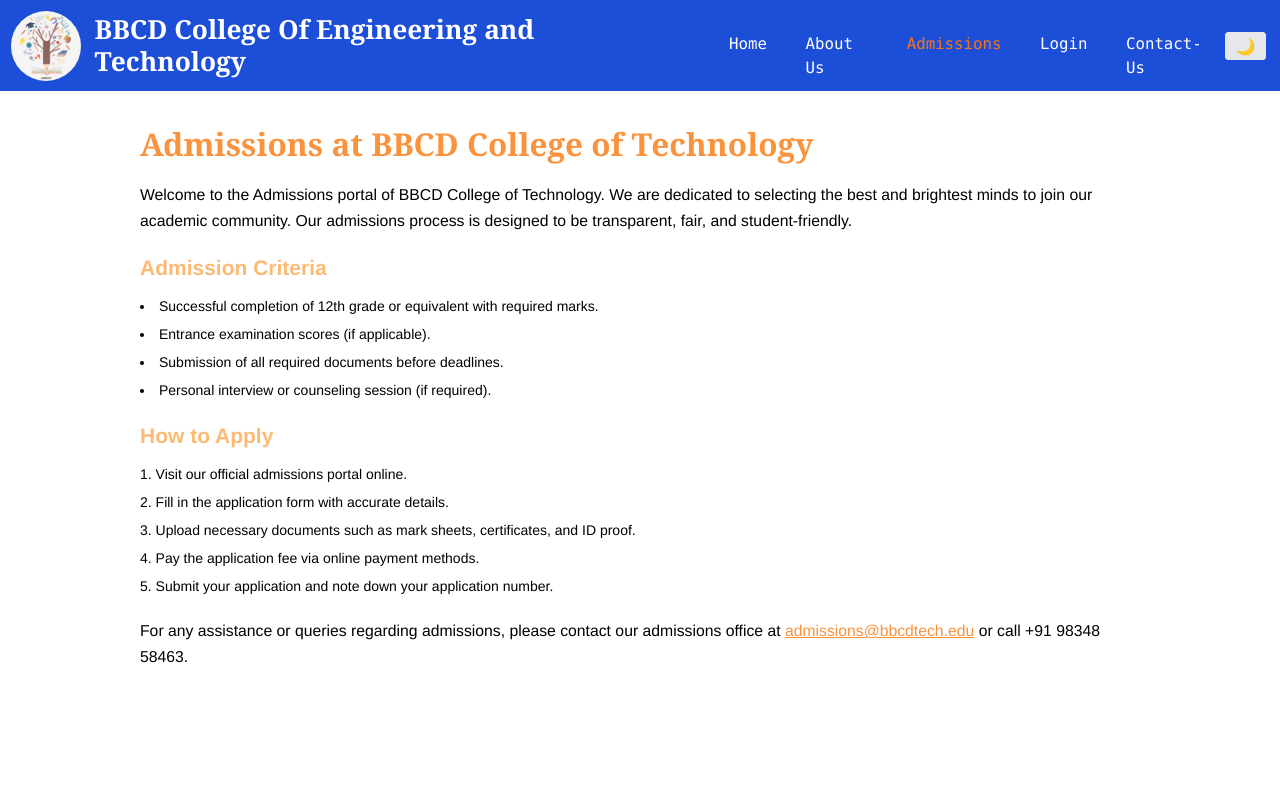
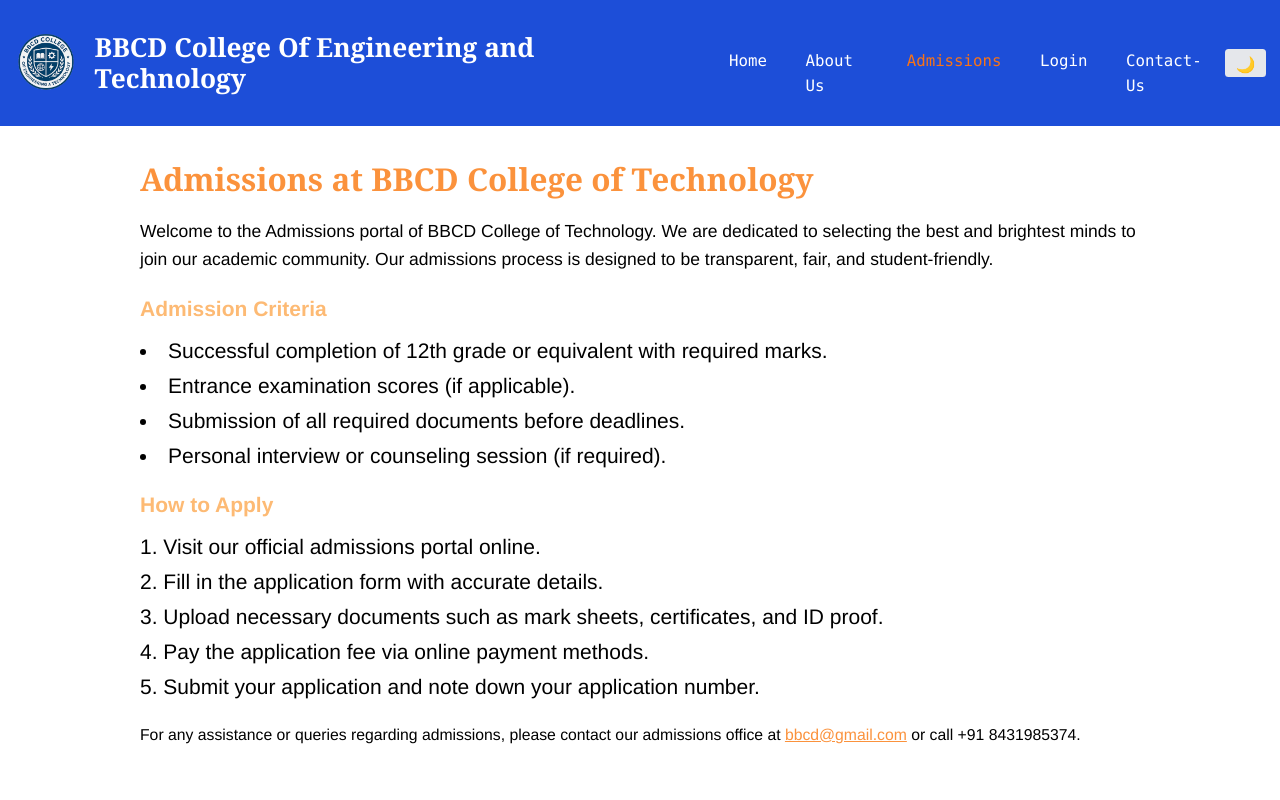
Before and after one commit to Bhavik9696/college-website, a React (Vite) app: page /admissions in a window 1280 px wide. Shown: the top 800 px of the page. Built offline with nearby package versions, Linux system fonts and the light colour scheme.

Commit message:
add new logo for college logo and fixed font sizes

```diff
--- a/src/components/Navbar.jsx
+++ b/src/components/Navbar.jsx
@@ -1,5 +1,5 @@
 import React, { useState } from "react";
-import logo from "../assets/logo.jpg";
+import logo1 from "../assets/logo1.png";
 import { NavLink } from "react-router-dom";
 import { FaBars, FaTimes } from "react-icons/fa";
 import { useTheme } from "../context/ThemeContext";
@@ -13,7 +13,7 @@ function Navbar() {
     <div>
       <header className="p-5 bg-blue-700 text-white flex justify-between items-center md:pl-16 lg:p-3">
         <div className="flex items-center gap-4">
-          <img src={logo} alt="logo" width={70} className="rounded-full" />
+          <img src={logo1} alt="logo" width={70} className="rounded-full" />
           <h1 className="text-xl font-bold font-serif sm:text-2xl md:mt-2 md:text-3xl lg:mt-0">
             BBCD College Of Engineering and Technology
           </h1>
--- a/src/pages/AboutUs.jsx
+++ b/src/pages/AboutUs.jsx
@@ -2,7 +2,7 @@ import React from "react";
 
 const AboutUs = () => {
   return (
-    <div className="min-h-screen bg-white text-black px-2 py-10 md:px-20 lg:px-40 dark:bg-gray-900 dark:text-white">
+    <div className="min-h-screen bg-white text-black px-2 py-10 md:px-20 lg:px-40 dark:bg-gray-900 dark:text-white text-xl">
       <h1 className="text-4xl font-bold mb-6 text-orange-400 font-serif">
         About BBCD College of Technology
       </h1>
@@ -31,7 +31,7 @@ const AboutUs = () => {
         and to provide students with practical exposure.
       </p>
 
-      <p className="mb-6 text-lg leading-relaxed ">
+      <p className="mb-6 text-2xl leading-relaxed ">
         Join BBCD College of Technology to embark on a transformative journey
         where knowledge meets innovation, and dreams turn into reality.
       </p>
--- a/src/pages/Admissions.jsx
+++ b/src/pages/Admissions.jsx
@@ -2,13 +2,13 @@ import React from "react";
 
 const Admissions = () => {
   return (
-    <div className="min-h-screen bg-white text-black px-6 py-10 md:px-20 lg:px-40 dark:bg-gray-900 dark:text-white transition-colors">
+    <div className="min-h-screen bg-white text-black px-6 py-10 md:px-20 lg:px-40 dark:bg-gray-900 dark:text-white transition-colors text-2xl">
 
       <h1 className="text-4xl font-bold mb-6 text-orange-400 font-serif">
         Admissions at BBCD College of Technology
       </h1>
 
-      <p className="mb-6 text-lg leading-relaxed font-light">
+      <p className="mb-6 text-xl leading-relaxed font-light">
         Welcome to the Admissions portal of BBCD College of Technology. We are
         dedicated to selecting the best and brightest minds to join our
         academic community. Our admissions process is designed to be
@@ -38,8 +38,8 @@ const Admissions = () => {
 
       <p className="mb-6 text-lg leading-relaxed font-light ">
         For any assistance or queries regarding admissions, please contact our
-        admissions office at <a href="mailto:admissions@bbcdtech.edu" className="text-orange-400 underline">admissions@bbcdtech.edu</a> or call
-        +91 98348 58463.
+        admissions office at <a href="mailto:admissions@bbcdtech.edu" className="text-orange-400 underline">bbcd@gmail.com</a> or call
+        +91 8431985374.
       </p>
     </div>
   );
--- a/src/pages/Home.jsx
+++ b/src/pages/Home.jsx
@@ -35,11 +35,11 @@ const Home = () => {
     <div className="min-h-screen flex flex-col dark:bg-gray-900 dark:text-white transition-colors">
 
 
-      <main className="flex-grow container mx-auto px-4 pt-4 dark:bg-white-900 dark:text-white transition-colors">
-        <h1 className="text-2xl font-semibold mb-1 font-mono sm:pt-4 text-orange-400 ">
+      <main className="text-xl  flex-grow container mx-auto px-4 pt-4 dark:bg-white-900 dark:text-white transition-colors">
+        <h1 className="text-3xl font-semibold mb-1 font-mono sm:pt-4 text-orange-400 ">
           Welcome to BBCD College!
         </h1>
-        <p className="mb-6  from-neutral-300 md:text-lg ">
+        <p className="mb-6  from-neutral-300 ">
           Welcome to BBCD College, where education meets excellence and dreams take flight! At BBCD College, we are committed to nurturing bright minds through a blend of quality teaching, innovative learning, and a vibrant campus life. Our dedicated faculty and state-of-the-art facilities provide the perfect environment for students to explore their passions, develop critical skills, and prepare for successful careers. Whether you are stepping into your academic journey or advancing your expertise, BBCD College is your gateway to endless opportunities, personal growth, and lifelong friendships. Join us and be a part of a community that inspires, empowers, and transforms.
         </p>
 
@@ -78,7 +78,7 @@ const Home = () => {
 
         <section className="mt-10">
           <h3 className="text-3xl font-semibold mb-2 text-orange-500">Latest News</h3>
-          <ul className="list-disc list-inside  from-neutral-300 mb-5 text-sm flex flex-col gap-3 md:flex-row md:text-lg xl:gap-8">
+          <ul className="list-disc list-inside  from-neutral-300 mb-5 text-xl flex flex-col gap-3 md:flex-row md:text-xl xl:gap-8">
             <li>1. AI Workshop Series Kicks Off This Month!
 Our Department of Computer Science is organizing a hands-on workshop on Artificial Intelligence and Machine Learning starting August 20th. Students will get to work with real datasets and build intelligent models.</li>
             <li>2.New State-of-the-Art Robotics Lab Inaugurated
--- a/src/pages/Login.jsx
+++ b/src/pages/Login.jsx
@@ -28,7 +28,7 @@ export default function Login() {
     <div className="flex items-center justify-center min-h-screen bg-gray-100 dark:bg-gray-900 dark:text-white">
       <form
         onSubmit={handleLogin}
-        className="bg-blue-200 p-8 rounded shadow-md w-full max-w-sm dark:bg-gray-900 dark:text-white dark:border-2 dark:border-gray-400"
+        className="bg-blue-200 p-20 pt-16 w-full max-w-sm dark:bg-gray-900 dark:text-white dark:border-2 dark:border-gray-400 shadow-2xl shadow-blue-500/50 transition duration-[2000ms] hover:transform hover:scale-105  rounded-lg"
       >
         <h2 className="text-2xl font-bold mb-6 text-center">Login</h2>
         <input
@@ -47,11 +47,14 @@ export default function Login() {
         />
         <button
           type="submit"
-          className="w-full bg-blue-600 text-white py-2 rounded hover:bg-blue-700 transition"
+          className="w-full bg-blue-600 text-white py-2 rounded hover:bg-blue-700 "
         >
           Login
         </button>
       </form>
+      {/* <div className="card bg-gray-900 pl-44">
+        <img src="https://sdmntprwestus2.oaiusercontent.com/files/00000000-aab4-61f8-bc00-88e71112fa80/raw?se=2025-08-13T01%3A22%3A15Z&sp=r&sv=2024-08-04&sr=b&scid=645c484c-cf6b-55a9-93bf-b09e252c3a85&skoid=24a7dec3-38fc-4904-b888-8abe0855c442&sktid=a48cca56-e6da-484e-a814-9c849652bcb3&skt=2025-08-12T20%3A52%3A13Z&ske=2025-08-13T20%3A52%3A13Z&sks=b&skv=2024-08-04&sig=YWxeX11kOKM835AsyUiuJ42eSJnfAwVz6BOfJMZV2%2BM%3D" alt="" className="rounded-full animate-bounce" width={200}/>
+      </div> */}
     </div>
   );
 }
--- a/src/pages/Signup.jsx
+++ b/src/pages/Signup.jsx
@@ -36,7 +36,7 @@ function Signup() {
     <h1 className='mb-10 bg-red-400 text-lg'>{errmsg}</h1>
     <form
       onSubmit={handleSignup}
-      className="bg-blue-200 mb-20 p-8 rounded-lg shadow-md max-w-md   flex flex-col gap-4 dark:bg-gray-900 dark:text-white dark:border-2 dark:border-gray-400"
+      className="bg-blue-200 mb-20 p-8 md   flex flex-col gap-4 dark:bg-gray-900 dark:text-white dark:border-2 dark:border-gray-400 shadow-2xl shadow-blue-500/50 transition duration-[2000ms] hover:transform hover:scale-105  rounded-lg"
     >
       <h2 className="text-2xl font-bold mb-4 text-center">Sign Up Any Users You Want</h2>
 
```
Also changed, not shown: src/assets/logo1.png (added).
